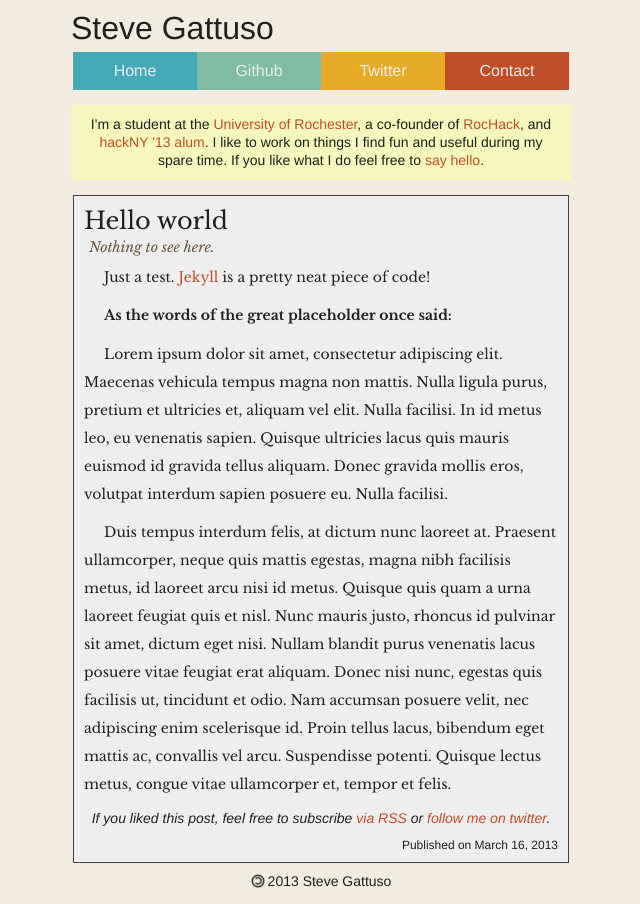
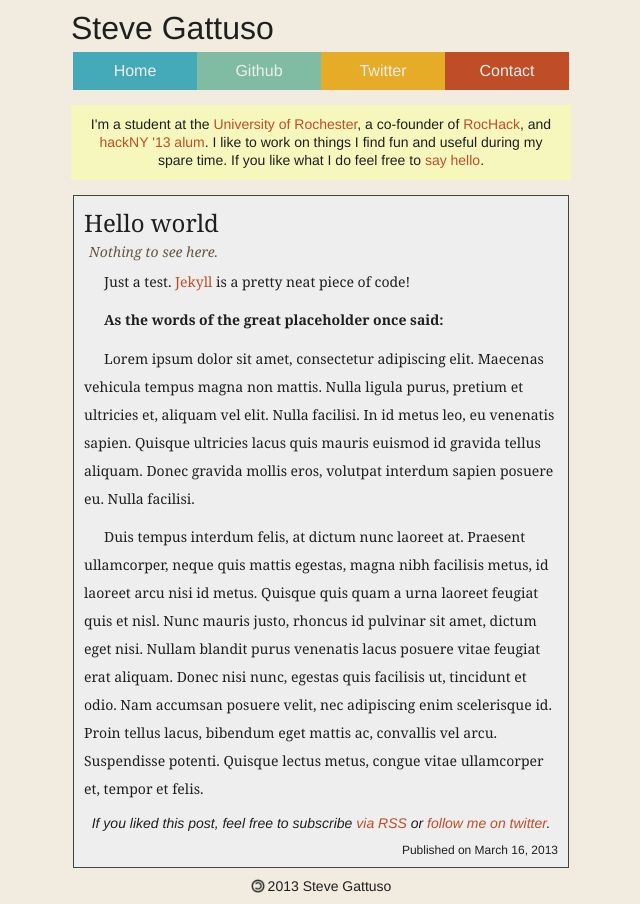
Before and after one commit to stevenleeg/website, a Jekyll site: the page built from _posts/2013-03-16-hello-world.md, in a window 1280 px wide. Shown: the whole page, without its empty margins (319-959 px from the left). Built offline with Jekyll 4.4.1, drawn with Linux system fonts in a browser that asks for light colours.

Commit message:
Removing alternate fonts and analytics for ipv6

```diff
--- a/_config-ipv6.yml
+++ b/_config-ipv6.yml
@@ -1 +1,2 @@
 ipv6: true
+url: http://hype.stevegattuso.me
--- a/_layouts/default.html
+++ b/_layouts/default.html
@@ -8,7 +8,9 @@
         {% endif %}
         <link rel="stylesheet" type="text/css" href="/static/style.css">
         <link rel="stylesheet" type="text/css" href="/static/syntax.css">
-        <link href='http://fonts.googleapis.com/css?family=Libre+Baskerville:400,700,400italic' rel='stylesheet' type='text/css'>
+        {% if !site.ipv6 %}
+            <link href='http://fonts.googleapis.com/css?family=Libre+Baskerville:400,700,400italic' rel='stylesheet' type='text/css'>
+        {% endif %}
         <meta name="viewport" content="width=515px">
         <meta http-equiv="content-type" content="text/html;charset=UTF-8">
         <link rel="shortcut icon" href="/static/favicon.png">
@@ -62,6 +64,7 @@
             {{content}}
         </div>
         <div class="footer"><img src="/static/copyleft.png" height="14px" />2013 Steve Gattuso</div>
+        {% if !site.ipv6 %}
         <script type="text/javascript">
           var _gaq = _gaq || [];
           _gaq.push(['_setAccount', 'UA-26000488-1']);
@@ -73,5 +76,6 @@
             var s = document.getElementsByTagName('script')[0]; s.parentNode.insertBefore(ga, s);
           })();
         </script>
+        {% endif %}
     </body>
 </html>
```
